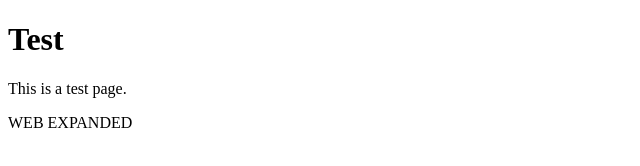
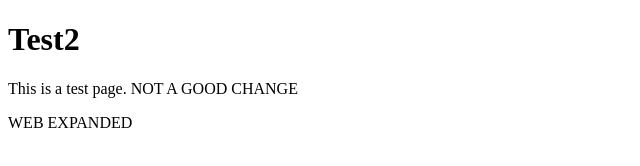
Before and after one commit to edwardtanguay/git-commands-showcase, a plain HTML site: page index.html in a window 1280 px wide. Shown: the whole page, without its empty margins (0-640 px from the left). Drawn offline with Linux system fonts and the light colour scheme.

Commit message:
FEATURE: Changes from course

```diff
--- a/index.html
+++ b/index.html
@@ -3,11 +3,11 @@
 <head>
 	<meta charset="UTF-8">
 	<meta name="viewport" content="width=device-width, initial-scale=1.0">
-	<title>Test</title>
+	<title>Test3</title>
 </head>
 <body>
-	<h1>Test</h1>
-	<p>This is a test page.</p>
+	<h1>Test2</h1>
+	<p>This is a test page. NOT A GOOD CHANGE</p>
 	<p>WEB EXPANDED</p>
 	<script>
 		console.log("This is a test script.");
--- a/new-dev-file.txt
+++ b/new-dev-file.txt
@@ -2,4 +2,3 @@ This is the example file:
 
 
 - Nav bar 001 change.
-- Nav bar 002 change.
```
Also changed, not shown: README.md.
